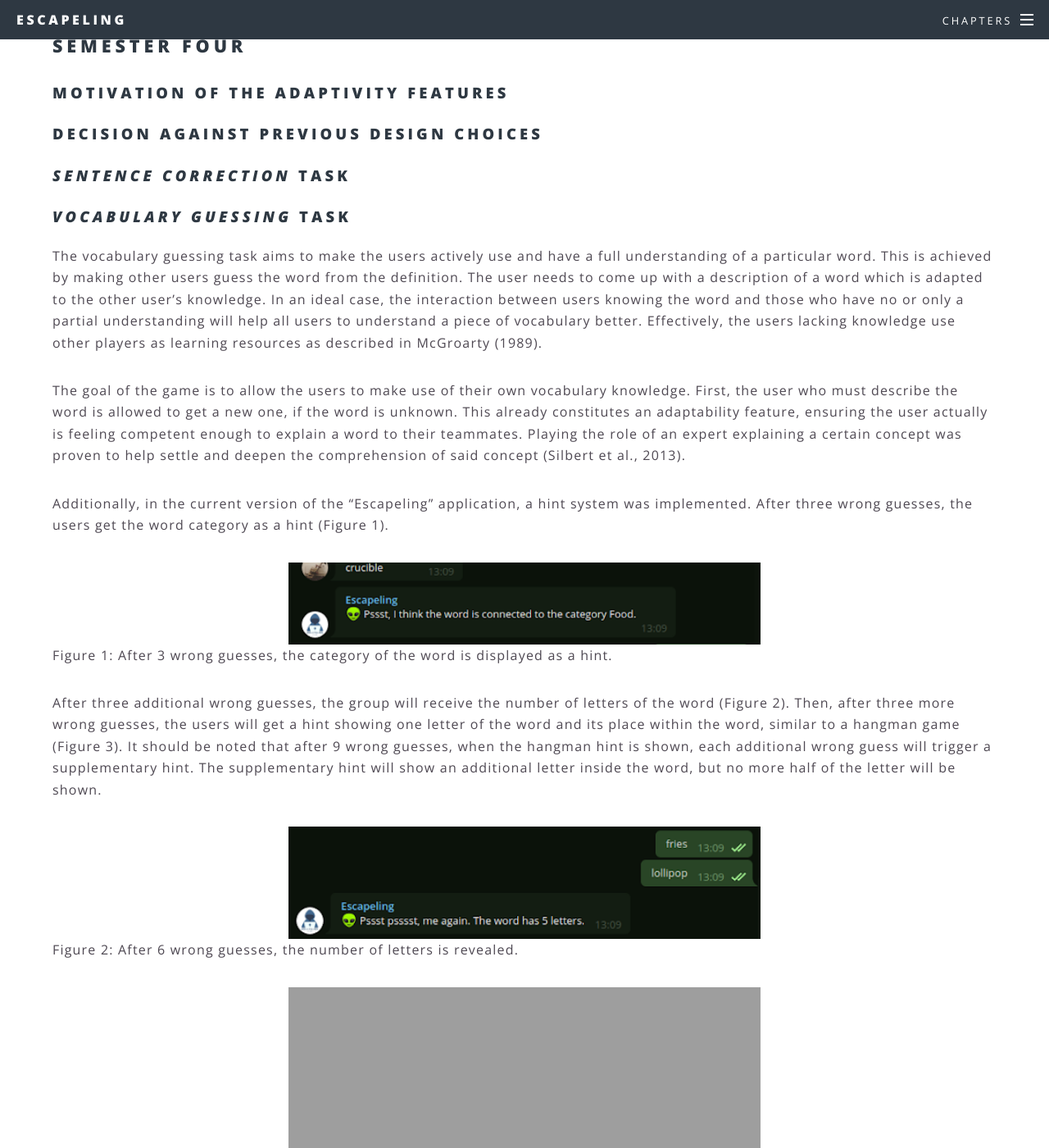
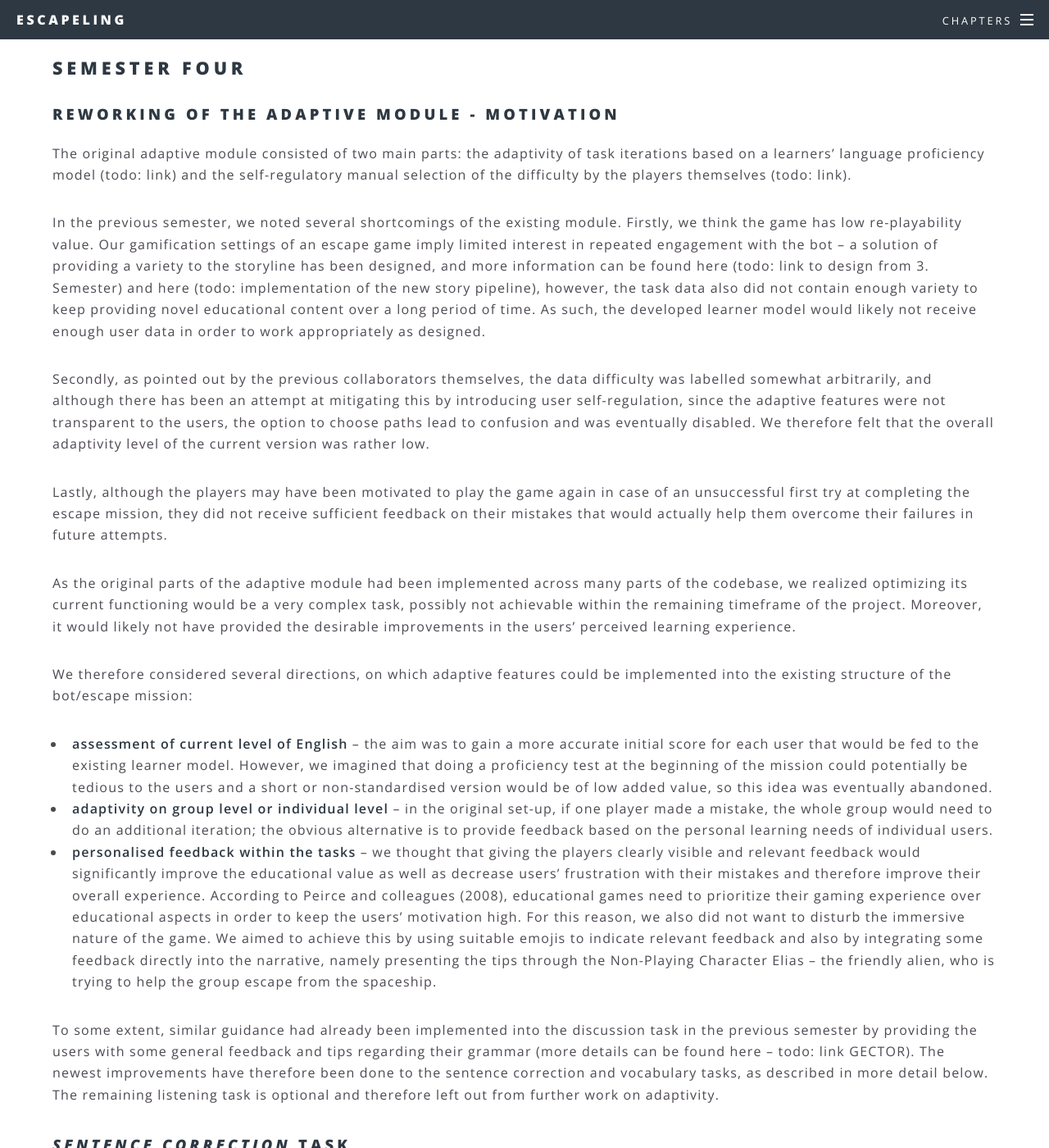
Before and after one commit to ALLUOS/ALLUOS.github.io, a Jekyll site: the page built from _posts/2021-02-03-adaptive.md, in a window 1280 px wide and 1400 px high, scrolled down 5621 px. Shown: the whole window at 82% size. Built offline with Jekyll 4.4.1, drawn with Linux system fonts in a browser that asks for light colours; some of the changed text lies outside the part shown.

Commit message:
Overview and motivation
Updated the overview paragraph for the final semester and added motivation and argumentation of our ideas.

```diff
--- a/_posts/2021-02-03-adaptive.md
+++ b/_posts/2021-02-03-adaptive.md
@@ -14,12 +14,12 @@ image: pic06.jpg
 
 <div id="overview"></div>
 ## Overview
-The adaptive module is the application's component which provides individual users and, by extension, groups, with content which is attuned to their previous performance. For a detailed explanation of the basic adaptive module approach developed during the first semester of the project, please refer to the relevant chapter of the [implementation section]({{ "" | absolute_url }}/2021/04/02/implementation.html#adaptive). In this semester, we augmented the basic adaptive module by injecting user feedback and additional performance metadata. Justification and explanation of this so-called '*path* selection' module, including its supporting data sources, can be found in the following sections.
+The adaptive module is the application’s component which provides individual users and, by extension, groups, with content which is attuned to their previous performance. Adaptivity in educational applications contributes to the uniqueness of the users’ learning experience, facilitates their learning process, and improves the learner satisfaction (Martin et al., 2020). Since our app is designed for interaction of learners in groups, the individual learning abilities of the users may differ, so keeping the tasks at the appropriate level for everyone is an especially challenging but important task. For the newest version of the adaptive features, you can follow this link (todo: add link to the fourth semester section) to the relevant sections.
 
 ------
 
 <div id="path"></div>
-## Adaptive module weaknesses led to player self-regulation approach
+## Semester Three - Adaptive module weaknesses led to player self-regulation approach
 
 ### The missing scientific backing and unclear justification are the adaptive modules problems.
 
@@ -103,8 +103,27 @@ Of final note are the next steps potentiated by these data, as it is clear that
 
 ## Semester four
 
-### Motivation of the adaptivity features
-### Decision against previous design choices
+### Reworking of the adaptive module - motivation
+
+The original adaptive module consisted of two main parts: the adaptivity of task iterations based on a learners’ language proficiency model (todo: link) and the self-regulatory manual selection of the difficulty by the players themselves (todo: link).
+
+In the previous semester, we noted several shortcomings of the existing module. Firstly, we think the game has low re-playability value. Our gamification settings of an escape game imply limited interest in repeated engagement with the bot – a solution of providing a variety to the storyline has been designed, and more information can be found here (todo: link to design from 3. Semester) and here (todo: implementation of the new story pipeline), however, the task data also did not contain enough variety to keep providing novel educational content over a long period of time. As such, the developed learner model would likely not receive enough user data in order to work appropriately as designed.
+
+Secondly, as pointed out by the previous collaborators themselves, the data difficulty was labelled somewhat arbitrarily, and although there has been an attempt at mitigating this by introducing user self-regulation, since the adaptive features were not transparent to the users, the option to choose paths lead to confusion and was eventually disabled. We therefore felt that the overall adaptivity level of the current version was rather low.
+
+Lastly, although the players may have been motivated to play the game again in case of an unsuccessful first try at completing the escape mission, they did not receive sufficient feedback on their mistakes that would actually help them overcome their failures in future attempts.
+
+
+As the original parts of the adaptive module had been implemented across many parts of the codebase, we realized optimizing its current functioning would be a very complex task, possibly not achievable within the remaining timeframe of the project. Moreover, it would likely not have provided the desirable improvements in the users’ perceived learning experience.
+
+We therefore considered several directions, on which adaptive features could be implemented into the existing structure of the bot/escape mission:
+-   **assessment of current level of English** – the aim was to gain a more accurate initial score for each user that would be fed to the existing learner model. However, we imagined that doing a proficiency test at the beginning of the mission could potentially be tedious to the users and a short or non-standardised version would be of low added value, so this idea was eventually abandoned.
+-   **adaptivity on group level or individual level** – in the original set-up, if one player made a mistake, the whole group would need to do an additional iteration; the obvious alternative is to provide feedback based on the personal learning needs of individual users.
+-   **personalised feedback within the tasks** – we thought that giving the players clearly visible and relevant feedback would significantly improve the educational value as well as decrease users’ frustration with their mistakes and therefore improve their overall experience. According to Peirce and colleagues (2008), educational games need to prioritize their gaming experience over educational aspects in order to keep the users’ motivation high. For this reason, we also did not want to disturb the immersive nature of the game. We aimed to achieve this by using suitable emojis to indicate relevant feedback and also by integrating some feedback directly into the narrative, namely presenting the tips through the Non-Playing Character Elias – the friendly alien, who is trying to help the group escape from the spaceship.
+
+
+To some extent, similar guidance had already been implemented into the discussion task in the previous semester by providing the users with some general feedback and tips regarding their grammar (more details can be found here – todo: link GECTOR). The newest improvements have therefore been done to the sentence correction and vocabulary tasks, as described in more detail below. The remaining listening task is optional and therefore left out from further work on adaptivity.
+
 ### _Sentence correction_ task
 ### _Vocabulary guessing_ task
 
@@ -141,6 +160,10 @@ Improvements on feedback and adaptability can theoretically be applied to all fo
 
 ### Bibliography
 
-Mary McGroarty (1989). The Benefits of Cooperative Learning Arrangements in Second Language Instruction, NABE Journal, 13:2, 127-143, DOI: 10.1080/08855072.1989.10668555
+Martin, F., Chen, Y., Moore, R. L., & Westine, C. D. (2020). Systematic review of adaptive learning research designs, context, strategies, and technologies from 2009 to 2018. Educational Technology Research and Development, 68(4), 1903-1929.
+
+McGroarty, M. (1992). Cooperative learning: The benefits for content-area teaching. The multicultural classroom: Readings for content-area teachers, 58-69.
+
+Peirce, N., Conlan, O., & Wade, V. (2008). Adaptive educational games: Providing non-invasive personalised learning experiences. In 2008 second IEEE international conference on digital game and intelligent toy enhanced learning (pp. 28-35). IEEE.
 
 Silbert, B. I., Lam, S. J. P., Henderson, R. D., & Lake, F. R. (2013). Students as teachers. The Medical Journal of Australia, 199(11), 757. DOI:10.5694/mja13.11353
```
